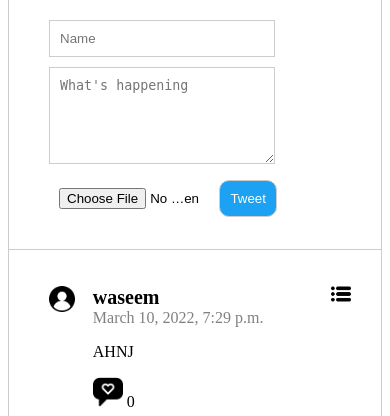
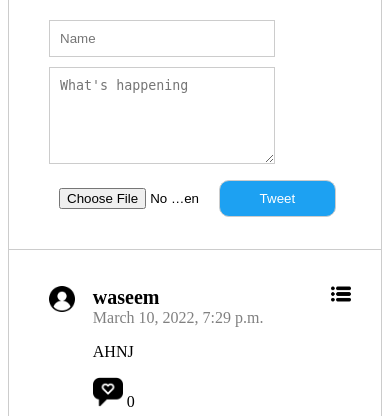
Before and after one commit to waseem-91/Twitter-clone, a Django app: page / in a window 390 px wide. Shown: the part 89-505 px from the top of the page. Run offline with Django 4.2, Linux system fonts and the light colour scheme; data comes from the database, SQL or seed files in the repository.

Commit message:
Update style.css

```diff
--- a/static/css/style.css
+++ b/static/css/style.css
@@ -124,4 +124,7 @@ img.menu_icon.js-menu-icon{
   .posts li .name_body .name {
       font-size: 20px;
   }
+  #Tweet{
+    width: 40%;
+  }
 }
```
